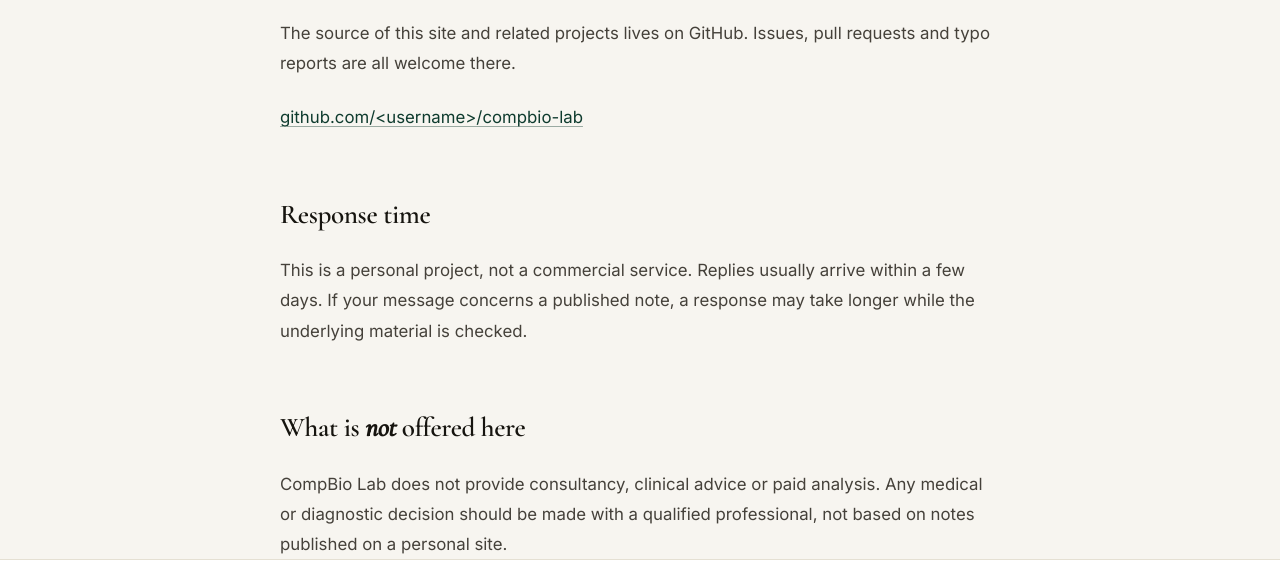
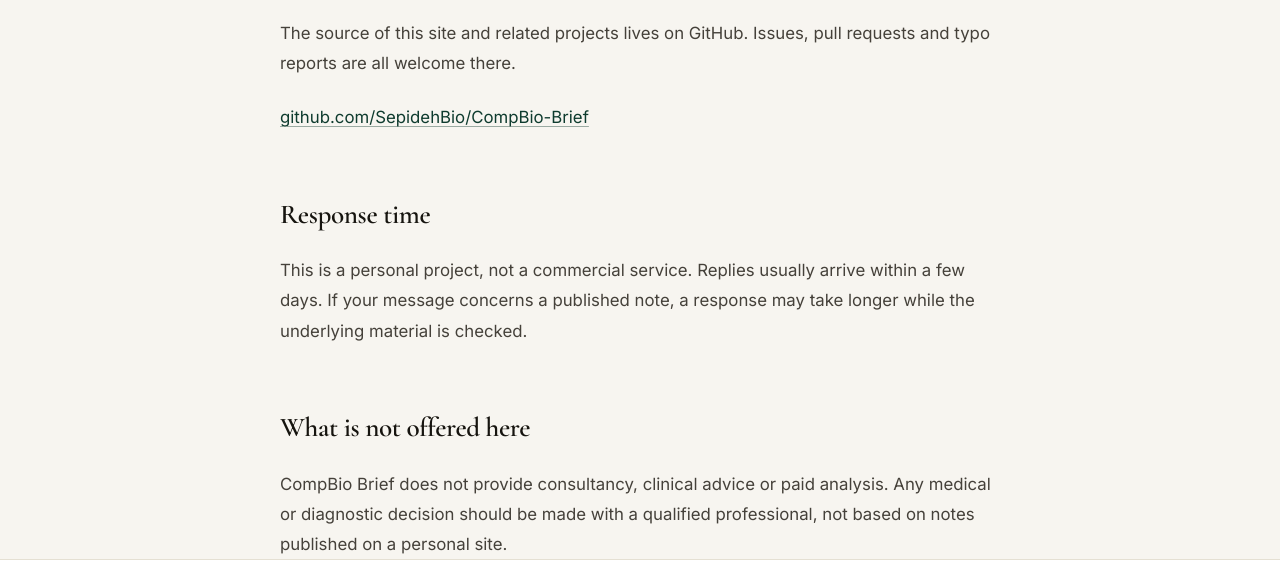
Before and after one commit to SepidehBio/CompBio-Brief, a Jekyll site: the page built from contact.md, in a window 1280 px wide and 900 px high, scrolled down 552 px. Shown: the part 246-829 px from the top of the window. Built offline with Jekyll 4.4.1, drawn with Linux system fonts in a browser that asks for light colours.

Commit message:
Update contact.md

```diff
--- a/contact.md
+++ b/contact.md
@@ -1,15 +1,15 @@
 ---
 layout: default
 title: Contact
-description: How to reach CompBio Lab — email, GitHub and Mastodon.
+description: How to reach CompBio Brief — email, GitHub and Mastodon.
 permalink: /contact/
 ---
 
 <header class="page-header">
   <div class="container container-sm">
-    <div class="page-header-eyebrow">Contact</div>
-    <h1 class="page-header-title">Get in touch</h1>
-    <p class="page-header-subtitle">
+    <div class="page-header-eyebrow" data-i18n="contact.title">Contact</div>
+    <h1 class="page-header-title" data-i18n="contact.heading">Get in touch</h1>
+    <p class="page-header-subtitle" data-i18n="contact.subtitle">
       Corrections, suggestions and collaborations are welcome.
       The fastest way to reach the author is by email.
     </p>
@@ -19,7 +19,7 @@ permalink: /contact/
 <article class="container container-md">
   <div class="prose">
 
-    <h2>Email</h2>
+    <h2 data-i18n="contact.h.email">Email</h2>
 
     <p>
       For general correspondence, corrections or collaboration
@@ -35,7 +35,7 @@ permalink: /contact/
       a specific note or tool, a link to the page in question.
     </p>
 
-    <h2>Code &amp; issues</h2>
+    <h2 data-i18n="contact.h.code">Code &amp; issues</h2>
 
     <p>
       The source of this site and related projects lives on GitHub.
@@ -43,12 +43,12 @@ permalink: /contact/
     </p>
 
     <p>
-      <a href="https://github.com/&lt;username&gt;/compbio-lab" target="_blank" rel="noopener">
-        github.com/&lt;username&gt;/compbio-lab
+      <a href="https://github.com/SepidehBio/CompBio-Brief" target="_blank" rel="noopener">
+        github.com/SepidehBio/CompBio-Brief
       </a>
     </p>
 
-    <h2>Response time</h2>
+    <h2 data-i18n="contact.h.response">Response time</h2>
 
     <p>
       This is a personal project, not a commercial service. Replies
@@ -57,10 +57,10 @@ permalink: /contact/
       material is checked.
     </p>
 
-    <h2>What is <em>not</em> offered here</h2>
+    <h2 data-i18n="contact.h.not">What is not offered here</h2>
 
     <p>
-      CompBio Lab does not provide consultancy, clinical advice or
+      CompBio Brief does not provide consultancy, clinical advice or
       paid analysis. Any medical or diagnostic decision should be made
       with a qualified professional, not based on notes published on
       a personal site.
```
